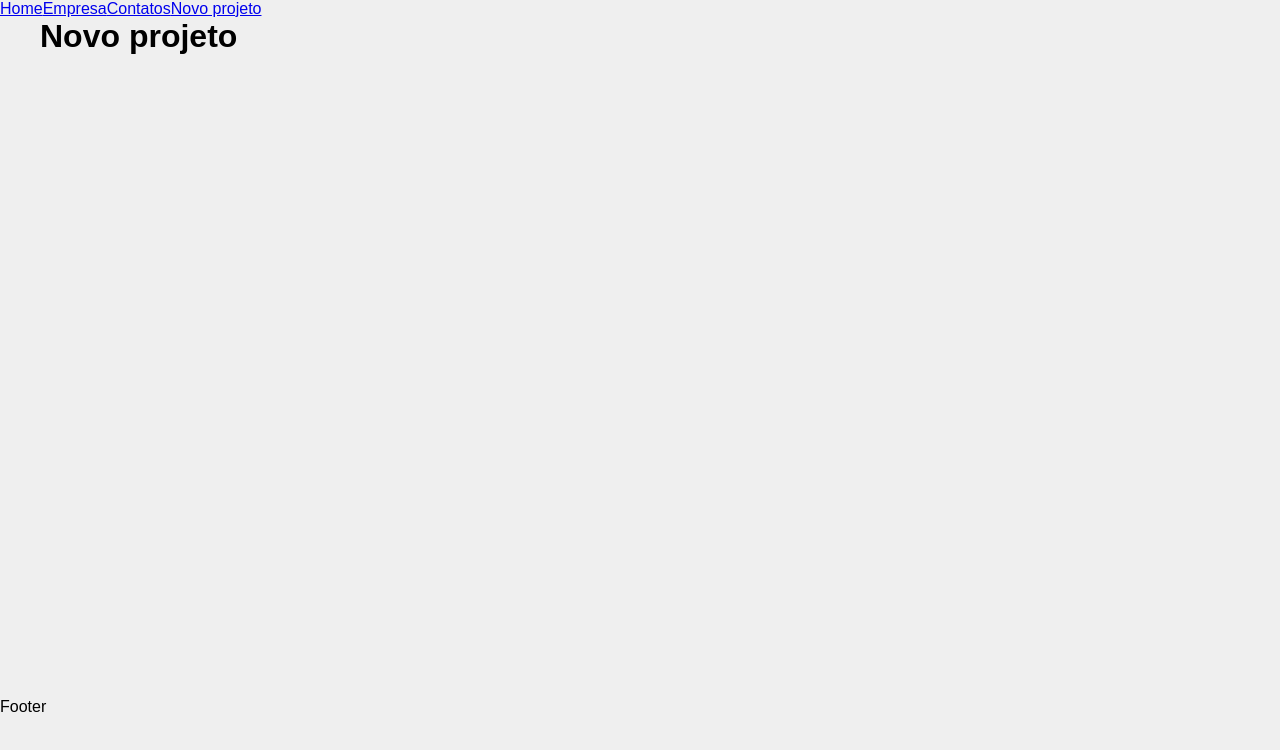
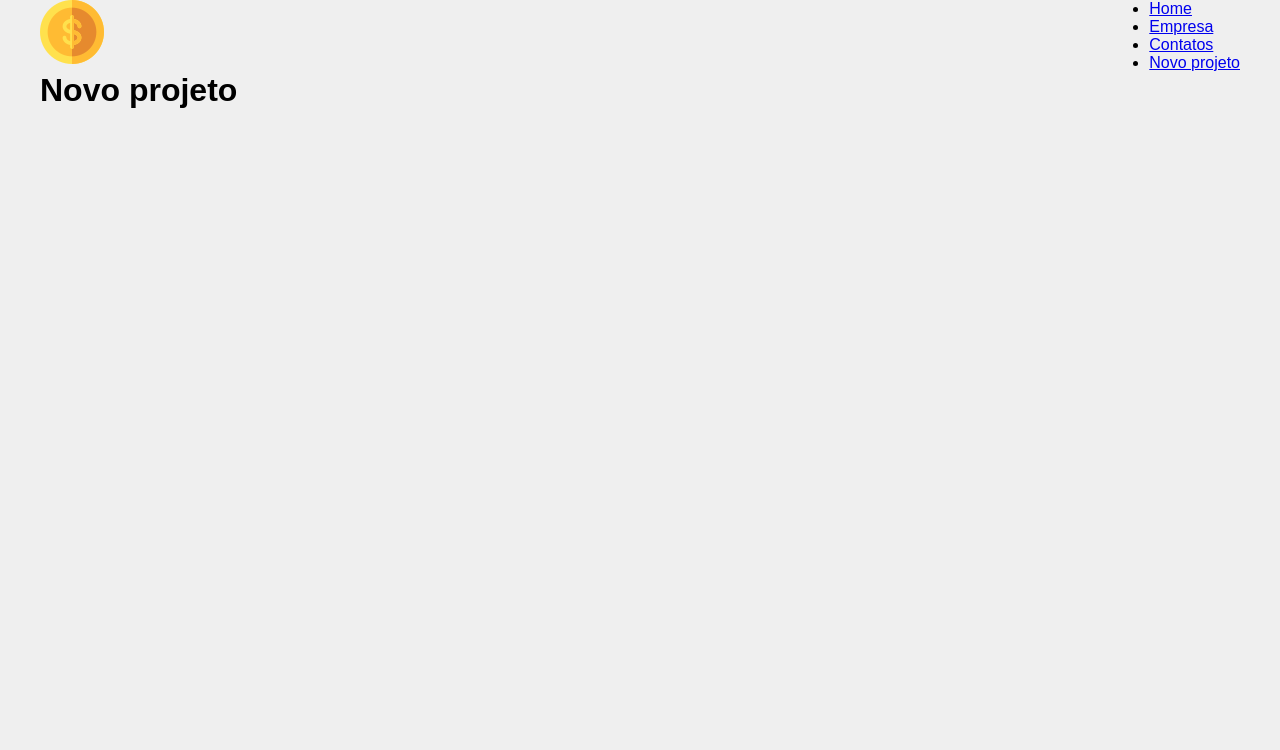
Before and after one commit to Adoniasfalcao/Costs, a React (Create React App) app: page /new-project in a window 1280 px wide. Shown: the top 750 px of the page. Built offline with nearby package versions, Linux system fonts and the light colour scheme.

Commit message:
Atualizando navbar

```diff
--- a/src/App.js
+++ b/src/App.js
@@ -5,18 +5,15 @@ import Contacts from './components/pages/Contacts';
 import Company from './components/pages/Company';
 import NewProject from './components/pages/NewProject';
 import Container from './components/layout/Container';
+import Navbar from './components/layout/Navbar'
+import Footer from './components/layout/Footer';
 
 
 function App() {
   return (
 
       <Router>
-        <ul>
-          <Link to="/">Home</Link>
-          <Link to="/company">Empresa</Link>
-          <Link to="/contacts">Contatos</Link>
-          <Link to="/new-project">Novo projeto</Link>
-        </ul>
+        <Navbar/>
 
         <Container customClass="min-height">
           <Routes>
@@ -28,7 +25,8 @@ function App() {
 
           </Routes>
         </Container>
-        <p>Footer</p>
+
+        <Footer/>
       </Router>
   );
 }
--- a/src/components/layout/Footer.jsx
+++ b/src/components/layout/Footer.jsx
@@ -2,9 +2,9 @@ import styles from './layout styles/Footer.module.css'
 
 function Footer () {
     return(
-        <div>
+        <footer>
 
-        </div>
+        </footer>
     )
 }
 
--- a/src/components/layout/Navbar.jsx
+++ b/src/components/layout/Navbar.jsx
@@ -1,10 +1,22 @@
 import styles from './layout styles/Navbar.module.css'
+import {Link} from 'react-router-dom'
+import Container from './Container'
+import logo from '../../img/costs_logo.png'
 
 function Navbar () {
     return(
-        <div>
+        <nav>
+            <Container>
+                <Link to="/"><img src={logo} alt="Costs"/></Link>
 
-        </div>
+                <ul>
+                    <li><Link to="/">Home</Link></li>
+                    <li><Link to="/company">Empresa</Link></li>
+                    <li><Link to="/contacts">Contatos</Link></li>
+                    <li><Link to="/new-project">Novo projeto</Link></li>
+                </ul>
+            </Container>
+        </nav>
     )
 }
 
--- a/src/components/layout/layout styles/Navbar.module.css
+++ b/src/components/layout/layout styles/Navbar.module.css
@@ -0,0 +1,11 @@
+.navbar {
+    display: flex;
+    justify-content: space-between;
+    background-color: #222;
+    padding: 1rem;
+
+}
+
+.list {
+
+}
```
